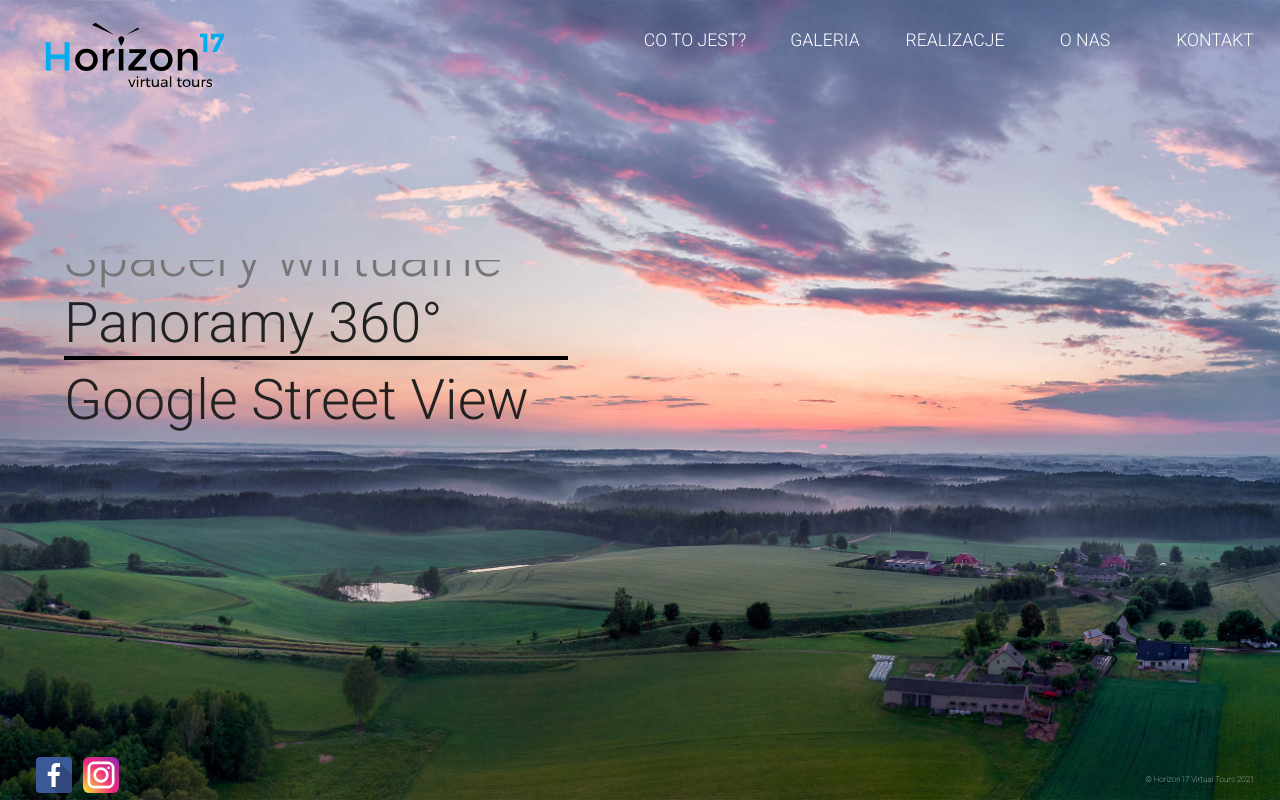
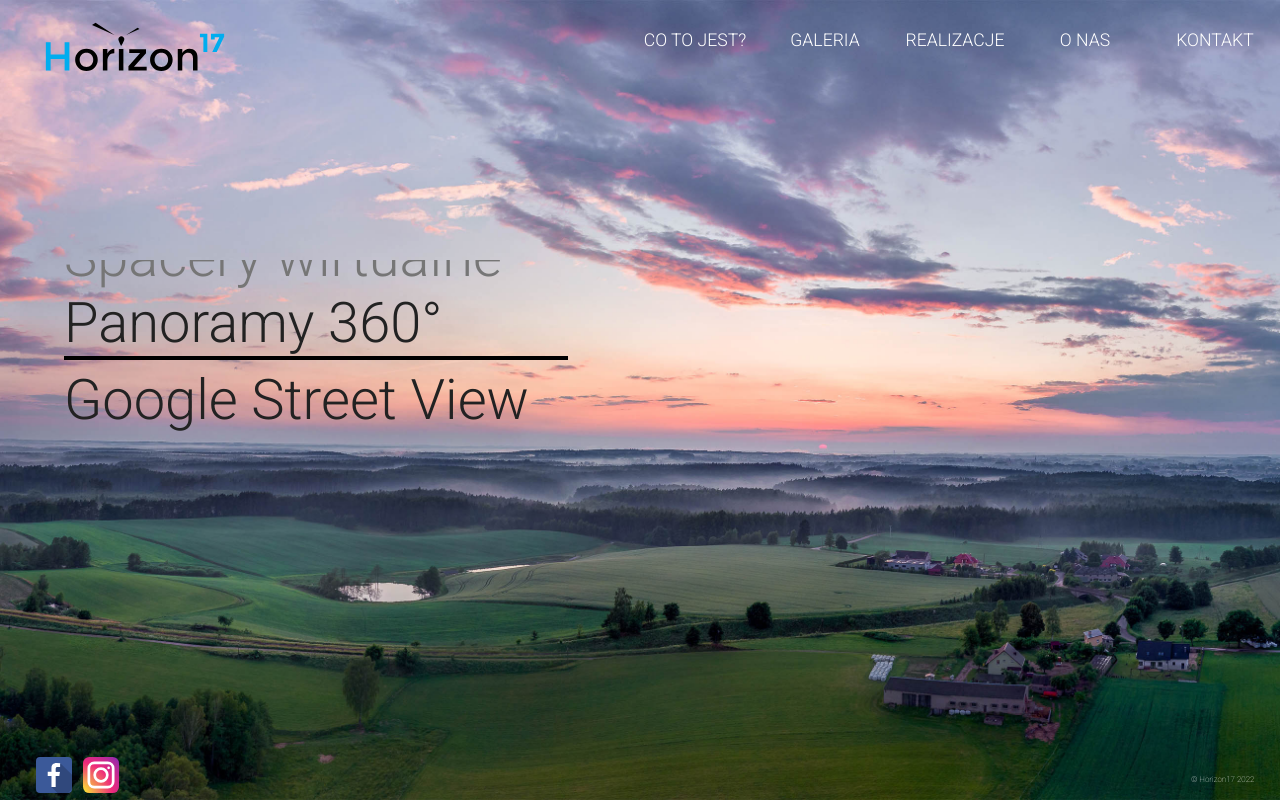
Before and after one commit to mcjczapiewski/horizon-webpage, a React (Create React App) app: page / in a window 1280 px wide. Built offline with nearby package versions, Linux system fonts and the light colour scheme.

Commit message:
Get rid of "Virtual Tours", add "fotografia nieruchomości"

```diff
--- a/public/index.html
+++ b/public/index.html
@@ -18,7 +18,7 @@
             crossorigin="anonymous"
         />
         <link rel="manifest" href="%PUBLIC_URL%/manifest.json" />
-        <title>Horizon17 Virtual Tours</title>
+        <title>Horizon17 Fotografia Nieruchomości i Spacery Wirtualne</title>
     </head>
     <body>
         <noscript>You need to enable JavaScript to run this app.</noscript>
--- a/src/components/CopyrightBar.js
+++ b/src/components/CopyrightBar.js
@@ -27,7 +27,7 @@
                 className="far fa-arrow-alt-circle-up"
                 onClick={executeScroll}
             ></i>
-            <div className="copyright">© Horizon17 Virtual Tours 2021</div>;
+            <div className="copyright">© Horizon17 2022</div>;
         </div>
     );
 };
```
Also changed, not shown: public/manifest.json, src/logo.svg.
